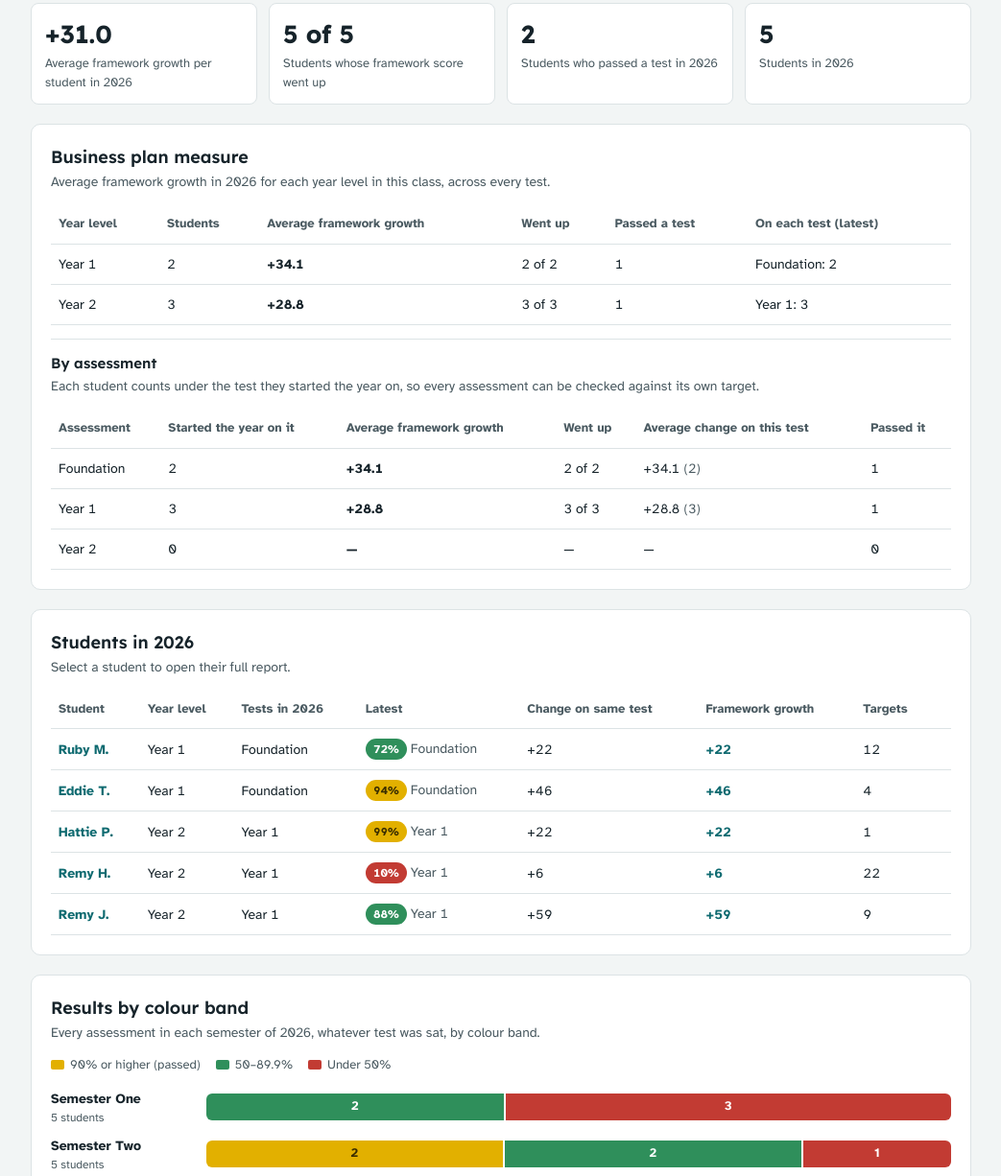
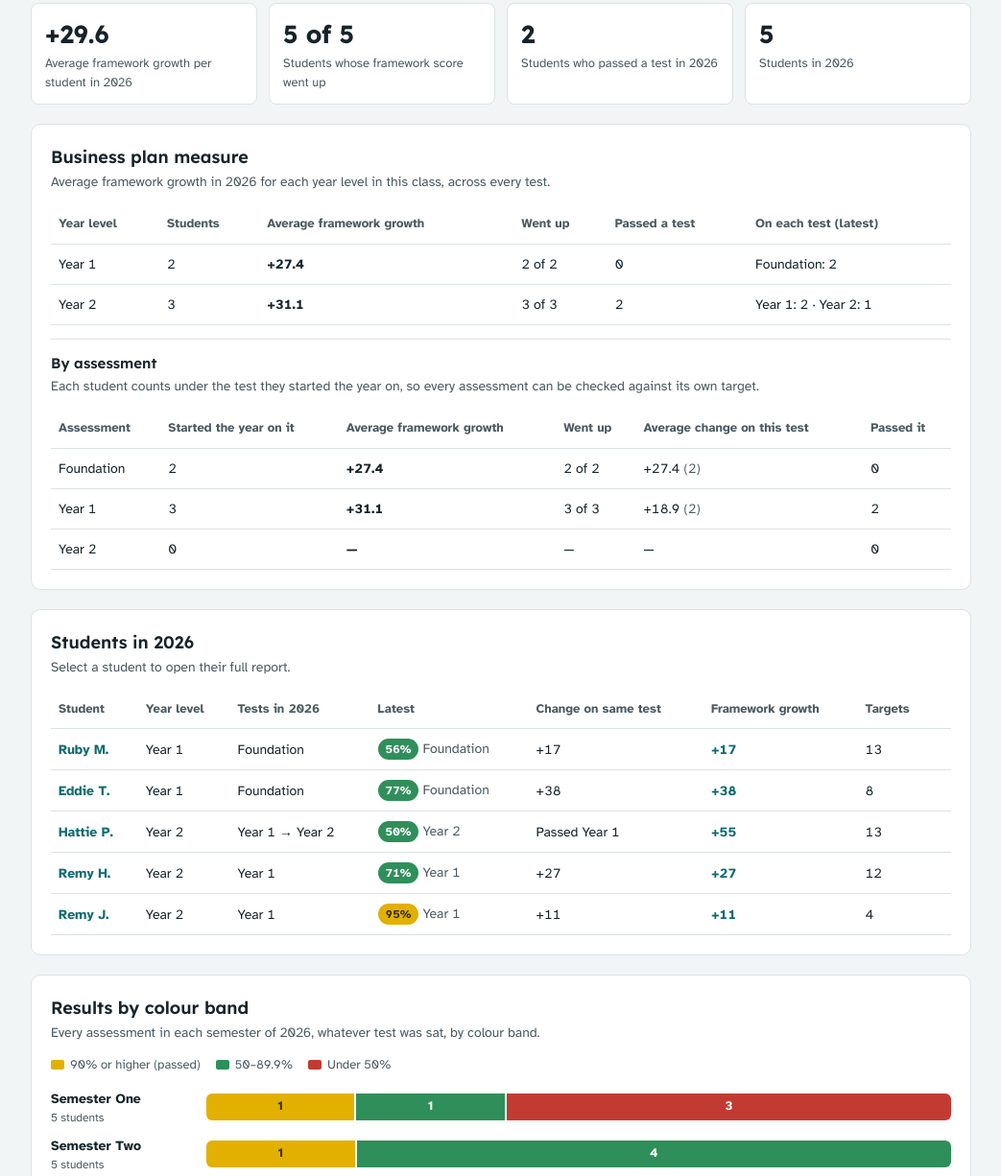
Before and after one commit to kanehronsky/jesc-maths-demo, a plain HTML site: page index.html in a window 1280 px wide. Shown: the part 334-1560 px from the top of the page at 96% size, without its empty margins (118-1161 px from the left). Drawn offline with Linux system fonts and the light colour scheme.

Commit message:
Make the demo tests overlap so students start the next test at a realistic level
Co-Authored-By: Claude Opus 5.5 <noreply@anthropic.com>

```diff
--- a/index.html
+++ b/index.html
@@ -861,7 +861,7 @@ const TESTS = {
     ["Simple AB patterns", [["Simple AB patterns", 4]]],
     ["Sorting notes and coins", [["Sorting notes and coins", 9]]],
   ] },
-  Y1: { id: "Y1", name: "Year 1", offset: 100, c: 95, sections: [
+  Y1: { id: "Y1", name: "Year 1", offset: 100, c: 76, sections: [
     ["Number sequences to and from 120", [["Number sequences to and from 120", 5]]],
     ["Read and write numbers to 120", [["Read", 5], ["Write", 5]]],
     ["Two-digit numbers are made of 10s and 1s", [["MAB student", 5], ["MAB teacher", 5]]],
@@ -875,7 +875,7 @@ const TESTS = {
     ["Count and order Australian currency", [["Coins ordered", 1], ["Notes ordered", 1], ["Naming notes and coins", 11]]],
     ["Patterns in numbers and objects", [["Number patterns", 4], ["Shape patterns", 4]]],
   ] },
-  Y2: { id: "Y2", name: "Year 2", offset: 200, c: 150, sections: [
+  Y2: { id: "Y2", name: "Year 2", offset: 200, c: 112, sections: [
     ["Number sequences by 2s, 3s, 5s and 10s", [["Number sequences by 2s, 3s, 5s and 10s", 7]]],
     ["Recognise and order numbers to 1020", [["Recognise and order numbers to 1020", 5]]],
     ["Partition and group numbers to 1000", [["Partition and group numbers to 1000", 5]]],
@@ -966,7 +966,7 @@ const roomLabel = (room, school) => { const r = SCHOOLS[school].rooms[room]; ret
 
 const logistic = (x) => 1 / (1 + Math.exp(-x));
 const QDIFF = {};
-Object.values(TESTS).forEach((t) => { const r = mulberry32(seedOf("q" + t.id)); t.questions.forEach((q) => { QDIFF[q.key] = (r() - 0.5) * 20; }); });
+Object.values(TESTS).forEach((t) => { const r = mulberry32(seedOf("q" + t.id)); t.questions.forEach((q) => { QDIFF[q.key] = (r() - 0.5) * 36; }); });
 function expectedPct(theta, t) {
   const T = TESTS[t];
   return T.questions.reduce((s, q) => s + q.max * logistic((theta - T.c - QDIFF[q.key]) / 4), 0) / T.total * 100;
@@ -995,7 +995,7 @@ function buildSchoolStudents(code) {
         id: code.toLowerCase() + String(k + 1).padStart(2, "0"), name: madeUpName(rng), school: code, yl,
         tool: rng() < 0.12 ? (rng() < 0.5 ? "PODD book" : "Device") : null,
         split: SPLITS[yl] ? SPLITS[yl][j] : undefined,
-        theta0: 28 + startYl * 16 + (rng() - 0.5) * 30, g: (7 + rng() * 11) * SCHOOLS[code].g, first,
+        theta0: 22 + startYl * 12 + (rng() - 0.5) * 30, g: (7 + rng() * 11) * SCHOOLS[code].g, first,
       };
       // Start on the first test the student is not already passing.
       let test = TEST_ORDER.find((t) => expectedPct(st.theta0, t) < PASS) || "Y2";
```
